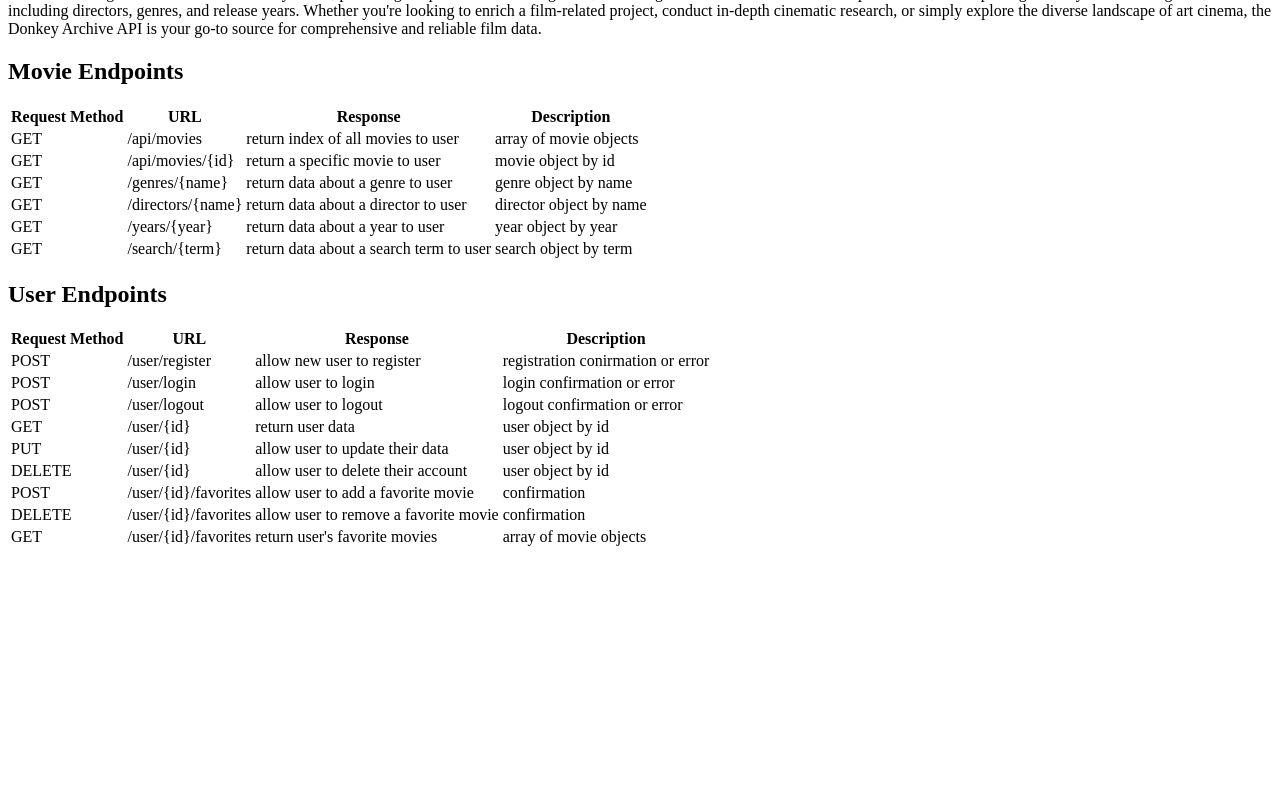
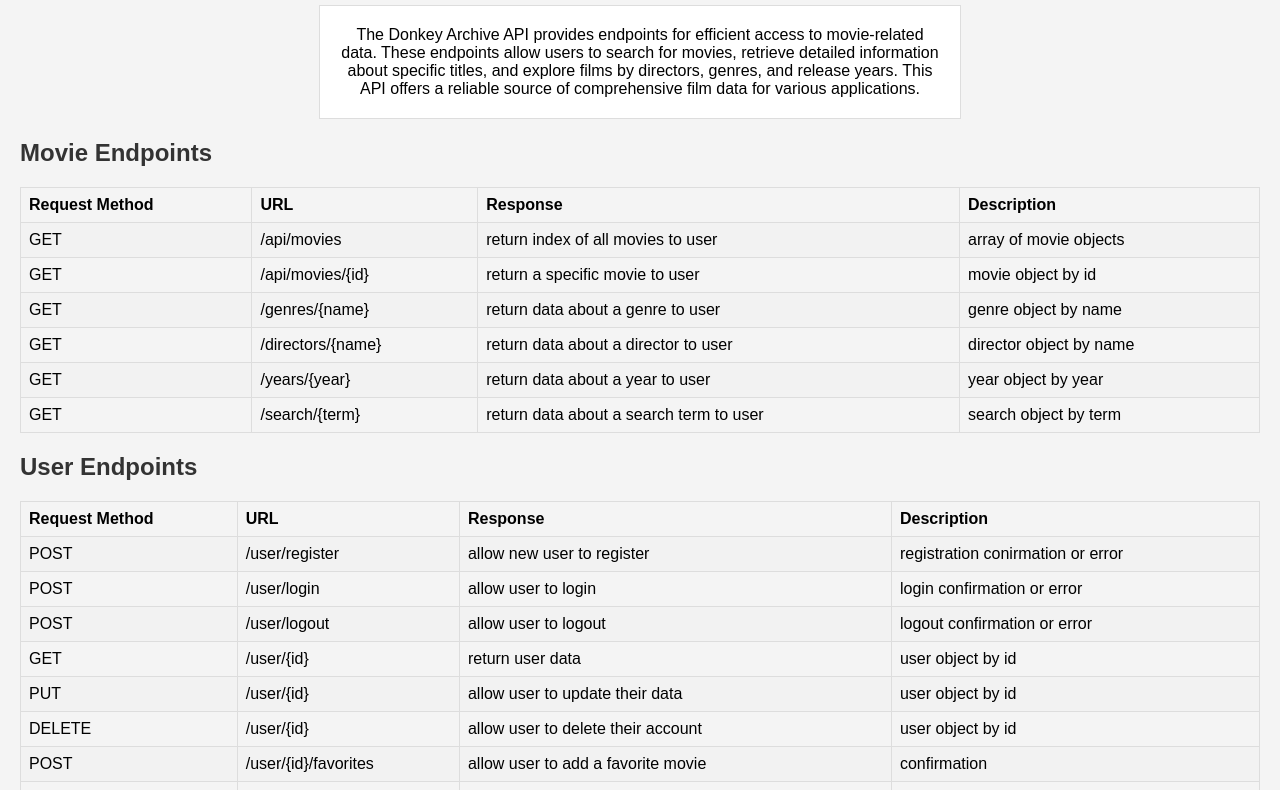
Before and after one commit to heldrethtw/movie_api, a website: page public/documentation.html in a window 1280 px wide. Shown: the part 143-933 px from the top of the page. Before the commit the page ends 800 px from the top, so only its background shows below. Drawn offline with Linux system fonts and the light colour scheme.

Commit message:
styled documentation

```diff
--- a/public/documentation.html
+++ b/public/documentation.html
@@ -5,18 +5,60 @@
     <meta charset="UTF-8">
     <meta name="viewport" content="width=device-width, initial-scale=1.0">
     <title>The Donkey Archive</title>
+    <style>
+        body {
+            font-family: Arial, sans-serif;
+            margin: 0;
+            padding: 20px;
+            background-color: #f4f4f4;
+        }
+
+        h1,
+        h2 {
+            color: #333;
+        }
+
+        table {
+            border-collapse: collapse;
+            width: 100%;
+            margin-top: 20px;
+        }
+
+        th,
+        td {
+            border: 1px solid #ddd;
+            padding: 8px;
+            text-align: left;
+        }
+
+        tr:nth-child(even) {
+            background-color: #f2f2f2;
+        }
+
+        span {
+            display: block;
+            margin-bottom: 10px;
+        }
+
+        .centered-paragraph {
+            text-align: center;
+            margin: 0 auto;
+            max-width: 600px;
+            padding: 20px;
+            border: 1px solid #ddd;
+            background-color: #fff;
+        }
+    </style>
 </head>
 
 <body>
     <h1>Movie API Documentation</h1>
     <h2>The Donkey Archive</h2>
-    <span>The API is designed to be intuitive and easy to use, providing endpoints for searching films, retrieving
-        detailed information about a specific title, and exploring films by various categories, including directors,
-        genres, and release years. Whether you're looking to enrich a film-related project, conduct in-depth cinematic
-        research, or simply explore the diverse landscape of art cinema, the Donkey Archive API is your go-to source for
-        comprehensive and reliable film data.
+    <p class="centered-paragraph">The Donkey Archive API provides endpoints for efficient access to movie-related data.
+        These endpoints allow users to search for movies, retrieve detailed information about specific titles, and
+        explore films by directors, genres, and release years. This API offers a reliable
+        source of comprehensive film data for various applications.</p>
 
-    </span>
     <span></span>
     <h2>Movie Endpoints</h2>
     <table>
```
